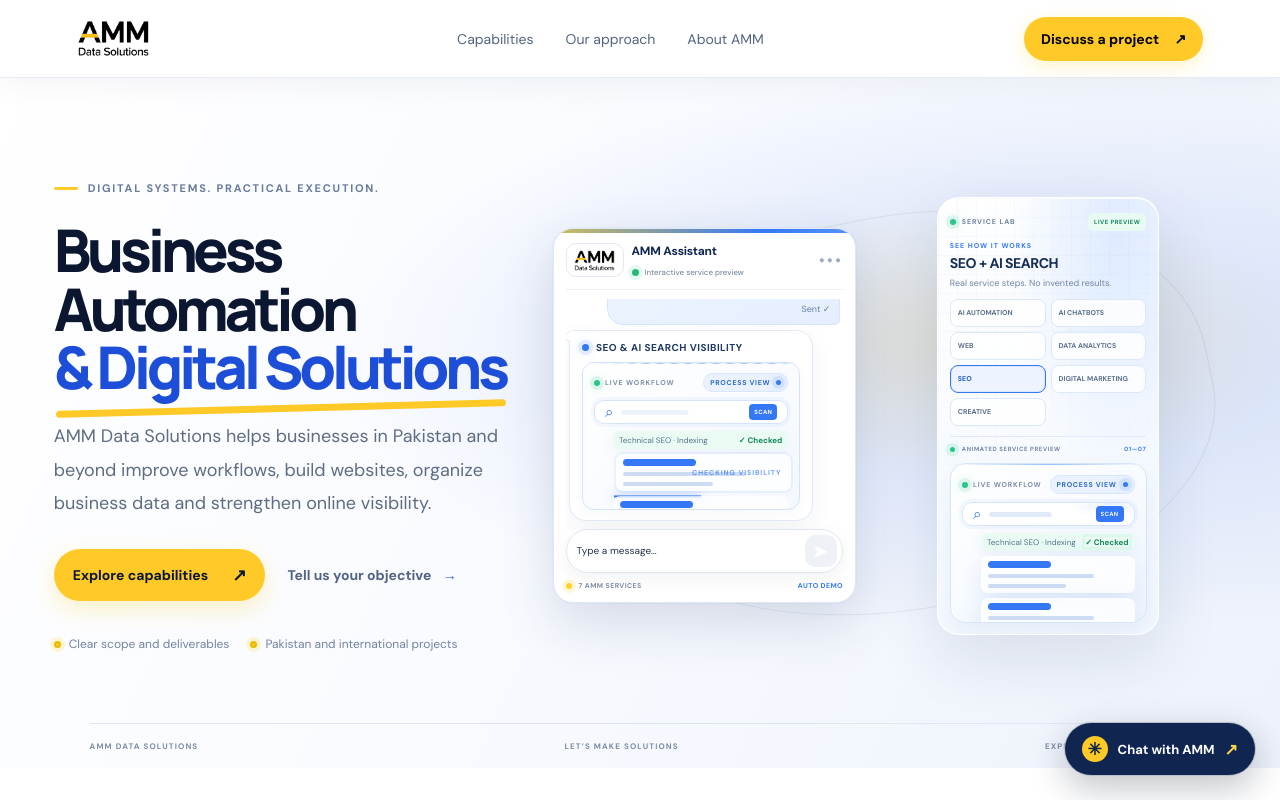
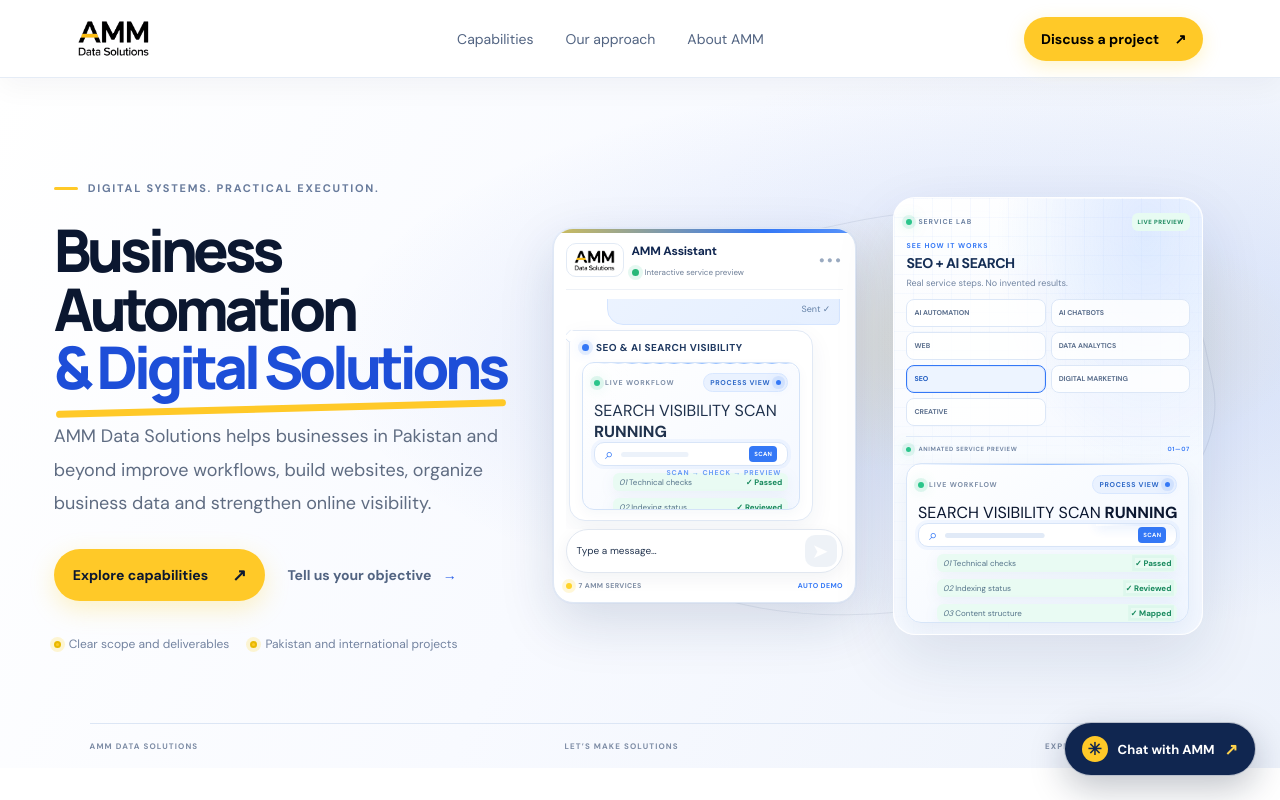
Before and after one commit to wwwab229-cpu/amm-data-solutions-website, a Next.js app: page / in a window 1280 px wide. Both pictures are taken after a click on the button "CREATIVE". Shown: the top 800 px of the page. Built offline with nearby package versions, Linux system fonts and the light colour scheme.

Commit message:
Show SEO scan sequence and creative-to-campaign workflow

```diff
--- a/app/page.tsx
+++ b/app/page.tsx
@@ -53,9 +53,9 @@ function DemoWorkflow({ scene, historical=false, showcase=false }: { scene: stri
     {scene==="chatbot"&&<div className="botAnimation"><div className="botFace"><span/><span/><i/></div><div className="botConversation"><small>VISITOR QUESTION</small><div className="botIncoming">How can I get started?</div><small>FAQ MATCHED <b>READY</b></small><div className="botReplyLines"><i/><i/><i/></div><div className="botActionTags"><span>Answer drafted</span><span>Lead capture ready</span></div></div><div className="botSpark">✦</div></div>}
     {scene==="website"&&<div className="websiteAnimation"><div className="siteMockTop"><i/><i/><i/><span>amm-business.com</span><b>LIVE</b></div><div className="siteMockHero"><div><small>BUILT FOR YOUR BUSINESS</small><b/><i/><i/><span>Explore services ↗</span></div><div className="siteMockImage"><i/><b>YOUR<br/>BRAND</b></div></div><div className="siteMockCards"><i/><i/><i/></div><div className="siteLiveFooter"><span>✓ Mobile-ready layout</span><span>✓ Clear CTA</span></div></div>}
     {scene==="data"&&<div className="dataAnimation"><div className="dataBigNumber"><small>BUSINESS OVERVIEW <i/></small><b>Report refreshed</b><span>Records cleaned · Checks passed</span><em><strong>VALIDATED</strong> <small>data quality check</small></em></div><div className="dataAnimationBars"><i/><i/><i/><i/><i/><i/><i/></div></div>}
-    {scene==="seo"&&<div className="seoAnimation"><div className="seoSearchBar"><span>⌕</span><i/><b>SCAN</b></div><div className="seoAuditRow"><span>Technical SEO · Indexing</span><b>✓ Checked</b></div><div className="seoResult"><b/><i/><i/></div><div className="seoResult secondResult"><b/><i/><i/></div><span className="seoScan">CHECKING VISIBILITY</span></div>}
+    {scene==="seo"&&<div className="seoAnimation seoScanSequence"><div className="seoSequenceHead"><span>SEARCH VISIBILITY SCAN</span><b><i/> RUNNING</b></div><div className="seoSearchBar"><span>⌕</span><i/><b>SCAN</b></div><div className="seoSequenceSteps"><div className="seoAuditRow"><span><i>01</i> Technical checks</span><b>✓ Passed</b></div><div className="seoAuditRow"><span><i>02</i> Indexing status</span><b>✓ Reviewed</b></div><div className="seoAuditRow"><span><i>03</i> Content structure</span><b>✓ Mapped</b></div></div><div className="seoPreviewLabel">SEARCH-RESULT PREVIEW</div><div className="seoResult"><b/><i/><i/></div><div className="seoResult secondResult"><b/><i/><i/></div><span className="seoScan">SCAN → CHECK → PREVIEW</span></div>}
     {scene==="marketing"&&<div className="marketingAnimation"><div className="marketingCard"><span>CAMPAIGN OVERVIEW <b className="liveTag">LIVE</b></span><b>Audience & creative matched</b><div className="campaignKpis"><span><small>REACH</small><strong>Tracking</strong></span><span><small>CONVERSIONS</small><strong>Measuring</strong></span></div><i/><i/><small>Conversion tracking · Performance review</small></div><div className="marketingOrbit"><i/><i/><i/></div></div>}
-    {scene==="creative"&&<div className="creativeAnimation"><div className="creativePoster"><span>AMM / CAMPAIGN</span><b>IDEA<br/>→ IMPACT</b><i/><em>BRAND ASSET</em></div><div className="creativeWorkBoard"><small>BRAND ASSET KIT <b>LIVE</b></small><div className="creativeSwatches"><i/><i/><i/></div><span/><span/><span/></div></div>}
+    {scene==="creative"&&<div className="creativeAnimation creativeMarketingSequence"><div className="creativeSequenceStep creativeBuildStep"><div className="creativePoster"><span>AD CREATIVE / 01</span><b>IDEA<br/>→ IMPACT</b><i/><em>CREATIVE BUILT</em></div><div className="creativeStepCaption"><b>01</b><span>Ad creative build</span><i>✓</i></div></div><div className="creativeSequenceStep audienceTargetStep"><div className="audiencePanel"><small>AUDIENCE TARGETING <b>02</b></small><div className="audienceTargetRow"><i>◎</i><span><b>Audience</b><em>Interests · Location</em></span><strong>✓</strong></div><div className="audienceTargetRow"><i>↗</i><span><b>Campaign goal</b><em>Leads / Sales</em></span><strong>✓</strong></div><div className="audienceTargetFoot"><i/> Targeting configured</div></div></div><div className="creativeSequenceStep trackingReportStep"><div className="trackingPanel"><small>TRACKING & REPORTING <b>03</b></small><div className="trackingKpis"><span><em>CLICKS</em><b>Track</b></span><span><em>LEADS</em><b>Measure</b></span><span><em>RESULTS</em><b>Review</b></span></div><div className="trackingGraph"><i/><i/><i/><i/><i/><i/><i/></div><div className="trackingReportFoot">Events → Report → Optimise</div></div></div><div className="creativeSequenceRail"><i/><i/><i/></div></div>}
   </div>;
 }
 export default function Home() {
```
